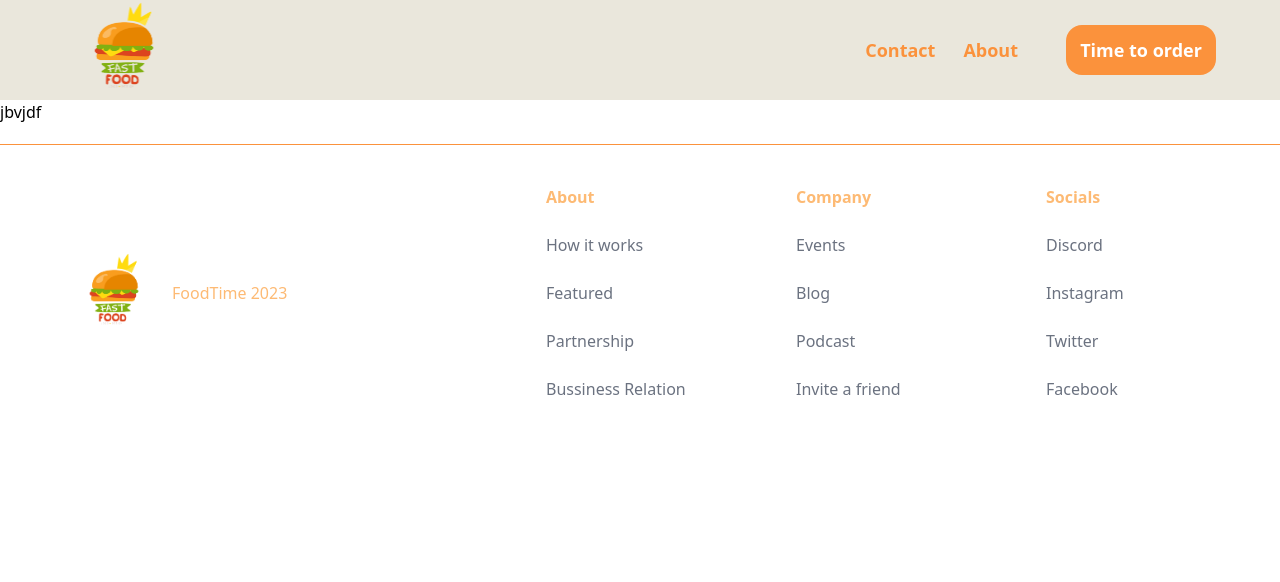
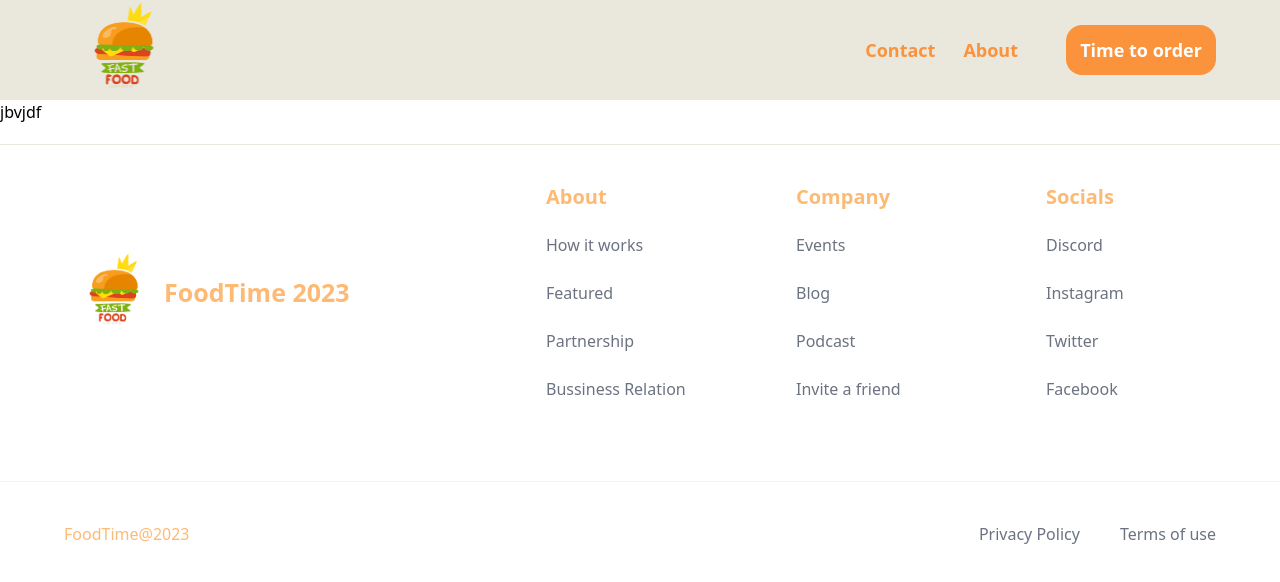
Before and after one commit to Taszczer/FoodTime, a Next.js app: page / in a window 1280 px wide. Shown: the top 582 px of the page. Built offline with nearby package versions, Linux system fonts and the light colour scheme.

Commit message:
end of footer

```diff
--- a/components/Footer.tsx
+++ b/components/Footer.tsx
@@ -5,16 +5,16 @@ import Link from 'next/link'
 
 const Footer = () => {
   return (
-    <footer className='flex flex-col text-orange-300 border-t border-orange-400 mt-5'>
+    <footer className='flex flex-col text-orange-300 border-t border-[#EAE7DC] mt-5'>
         <div className='flex max-md:flex-col flex-wrap justify-between gap-5 sm:px-16 px-6 py-10'>
-            <div className='flex justify-start  gap-2'>
+            <div className='flex justify-start'>
               <Image src='/forLogo.png' alt='logo' width={100} height={100} className=' object-contain'/>
-              <p className='flex justify-center items-center'>FoodTime 2023</p>
+              <p className='flex justify-center items-center text-[25px] font-bold'>FoodTime 2023</p>
         </div>
         <div className='flex-1 w-full flex md:justify-end flex-wrap max-md:mt-10 gap-20'>
           {footerLinks.map((link) => (
             <div key={link.title} className='flex flex-col gap-6 text-base min-w-[170px]'>
-              <h3 className='font-bold'>{link.title}</h3>
+              <h3 className='font-bold text-[20px]'>{link.title}</h3>
               {link.links.map((item) => (
                 <Link
                   key={item.title}
@@ -27,7 +27,20 @@ const Footer = () => {
             </div>
           ))}
         </div>
+      </div>
+
+      <div className='flex justify-between items-center flex-wrap mt-10 border-t border-gray-100 sm:px-16 px-6 py-10'>
+        <p>FoodTime@2023</p>
+        <div className='flex-1 flex sm:justify-end justify-center max-sm:mt-4 gap-10'>
+          <Link href='/' className='text-gray-500 hover:text-gray-900'>
+            Privacy Policy
+          </Link>
+
+          <Link href='/' className='text-gray-500 hover:text-gray-900'>
+            Terms of use
+          </Link>
         </div>
+      </div>
     </footer>
   )
 }
```
